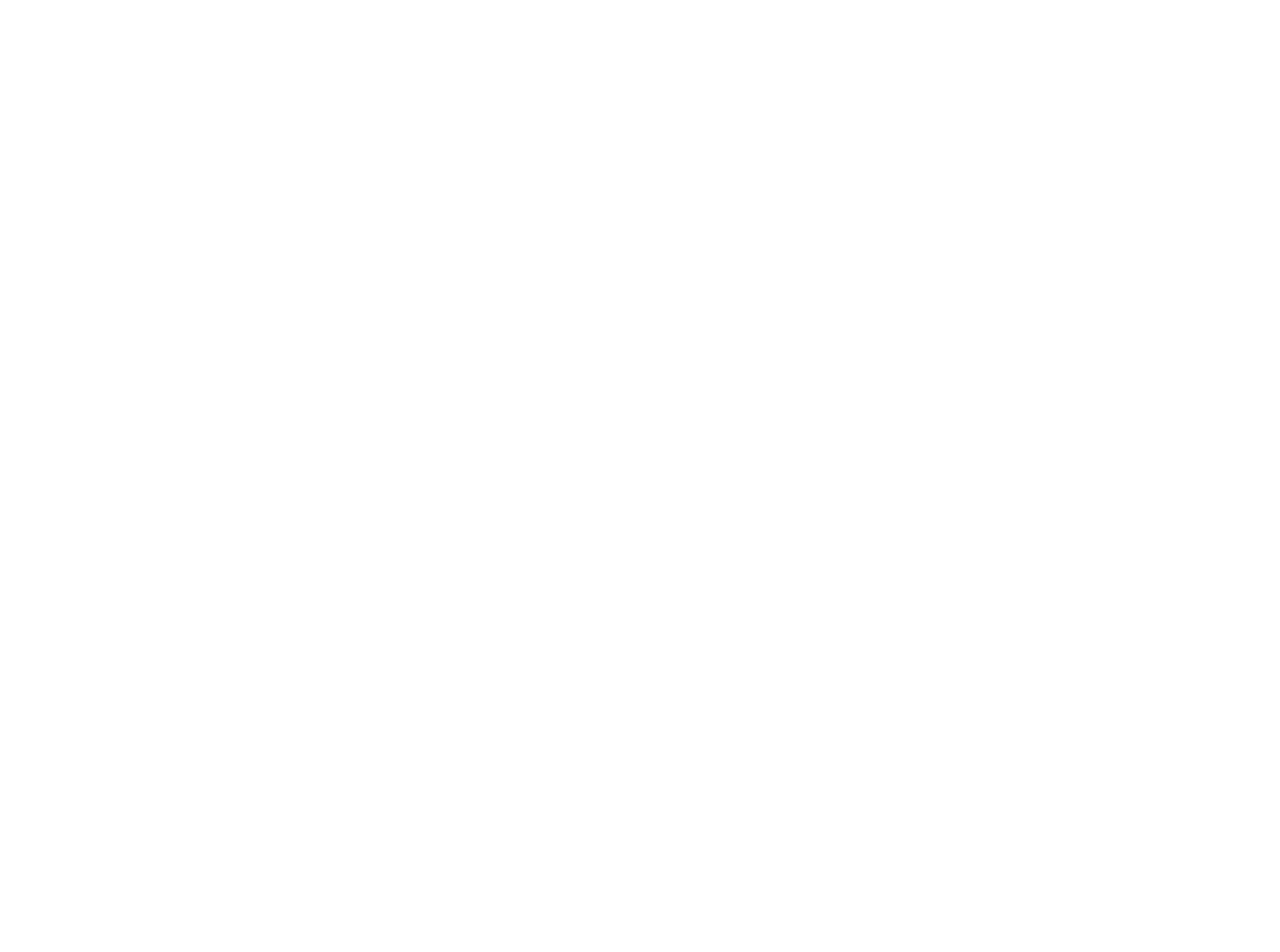
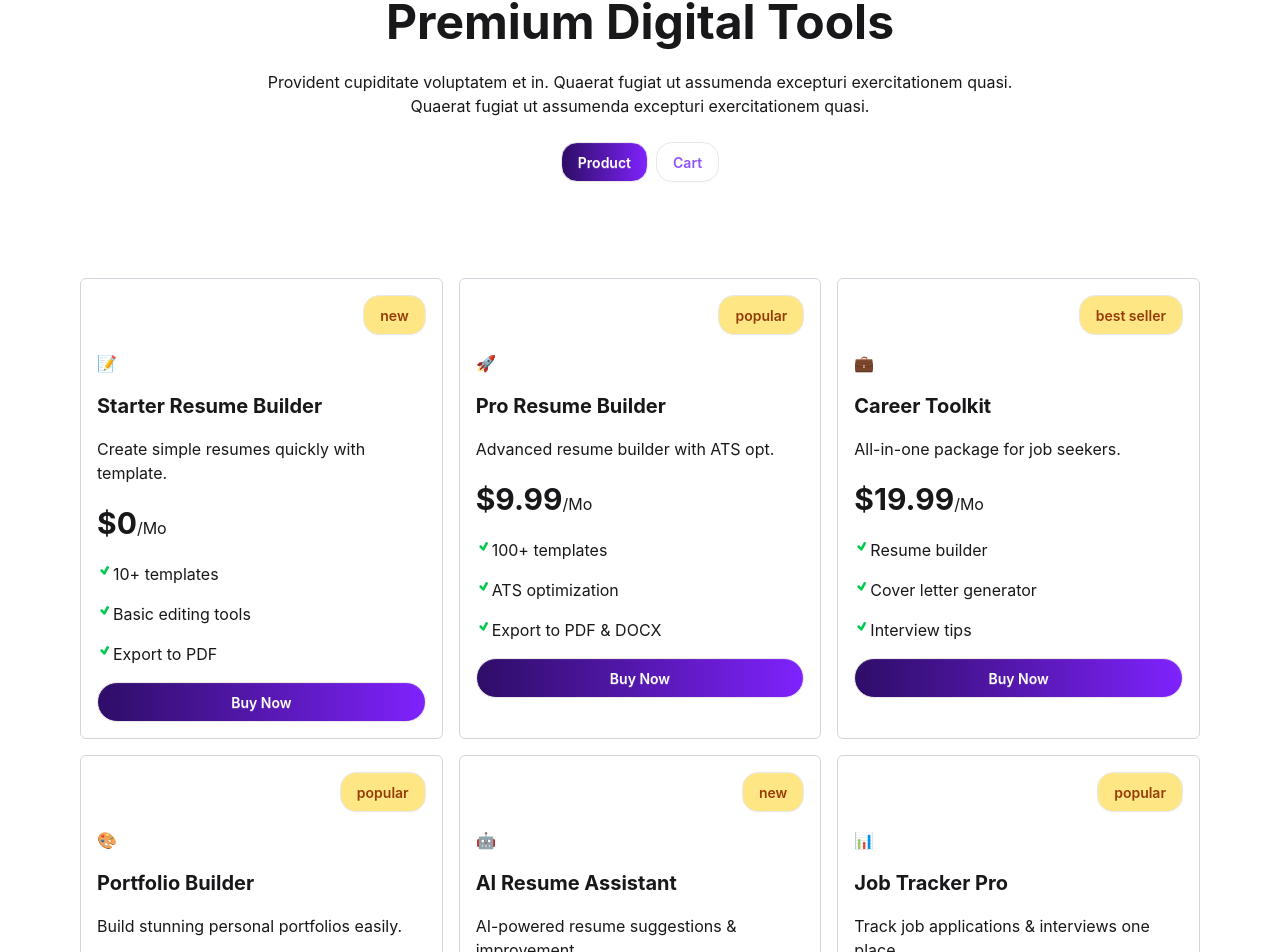
Before and after one commit to armanaanie/Assignment-Six-react-app, a React (Vite) app: page / in a window 1280 px wide. Shown: the part 1211-2163 px from the top of the page. Before the commit the page ends 1113 px from the top, so only its background shows below. Built offline with nearby package versions, Linux system fonts and the light colour scheme.

Commit message:
three  commit

```diff
--- /dev/null
+++ b/public/product.json
@@ -0,0 +1,68 @@
+[
+  {
+    "id": 1,
+    "name": "Starter Resume Builder",
+    "description": "Create simple resumes quickly with template.",
+    "price": 0,
+    "period": "one-time",
+    "tag": "new",
+    "tagType": "new",
+    "features": "10+ templates, Basic editing tools, Export to PDF",
+    "icon": "📝"
+  },
+  {
+    "id": 2,
+    "name": "Pro Resume Builder",
+    "description": "Advanced resume builder with ATS opt.",
+    "price": 9.99,
+    "period": "monthly",
+    "tag": "popular",
+    "tagType": "popular",
+    "features": "100+ templates, ATS optimization, Export to PDF & DOCX",
+    "icon": "🚀"
+  },
+  {
+    "id": 3,
+    "name": "Career Toolkit",
+    "description": "All-in-one package for job seekers.",
+    "price": 19.99,
+    "period": "monthly",
+    "tag": "best seller",
+    "tagType": "best seller",
+    "features": "Resume builder, Cover letter generator, Interview tips",
+    "icon": "💼"
+  },
+  {
+    "id": 4,
+    "name": "Portfolio Builder",
+    "description": "Build stunning personal portfolios easily.",
+    "price": 14.99,
+    "period": "yearly",
+    "tag": "popular",
+    "tagType": "popular",
+    "features": "Custom domains, Drag & drop builder, Responsive design",
+    "icon": "🎨"
+  },
+  {
+    "id": 5,
+    "name": "AI Resume Assistant",
+    "description": "AI-powered resume suggestions & improvement.",
+    "price": 12.99,
+    "period": "monthly",
+    "tag": "new",
+    "tagType": "new",
+    "features": "AI content suggestions, Grammar correction, Keyword optimization",
+    "icon": "🤖"
+  },
+  {
+    "id": 6,
+    "name": "Job Tracker Pro",
+    "description": "Track job applications & interviews one place.",
+    "price": 7.99,
+    "period": "monthly",
+    "tag": "popular",
+    "tagType": "popular",
+    "features": "Application tracking, Interview reminders, Company notes",
+    "icon": "📊"
+  }
+]
--- a/src/App.jsx
+++ b/src/App.jsx
@@ -4,13 +4,17 @@
 import Navbar from './components/homepage/navbar/Navbar'
 import Banner from './components/homepage/banner/banner'
 import Start from './components/homepage/Start/Start'
+import Product from './components/homepage/product/Product'
+const pricingPromise= fetch('/public/product.json').then(res => res.json());
+
 function App() {
 
 
   return (
     <><div className=' '><Navbar></Navbar>
       <Banner></Banner>
-      <Start></Start></div>
+      <Start></Start>
+      <Product pricingPromise={pricingPromise}></Product></div>
 
     </>
   )
--- a/src/components/homepage/banner/banner.jsx
+++ b/src/components/homepage/banner/banner.jsx
@@ -20,7 +20,7 @@
 <br />
 software—all in one place. Start creating faster today.
 
-<br />
+
 Explore Products
 
       </p>
--- /dev/null
+++ b/src/components/homepage/product/AvailableProduct/AvailableProduct.jsx
@@ -0,0 +1,16 @@
+import React from 'react';
+import { use } from 'react';
+import PricingCard from './card/PricingCard';
+const AvailableProduct = ({pricingPromise}) => {
+    const pricingData = use(pricingPromise);
+    console.log(pricingData.length)
+    return (
+        <div className='grid grid-cols-2 md:grid-cols-3 gap-4 px-20'>
+            {
+                pricingData.map(pricing=> <PricingCard key={pricing.id} pricing={pricing}></PricingCard>)
+            }
+        </div>
+    );
+};
+
+export default AvailableProduct;
--- /dev/null
+++ b/src/components/homepage/product/AvailableProduct/card/Feature/FeatureCard.jsx
@@ -0,0 +1,11 @@
+import React from 'react';
+import { DiVim } from 'react-icons/di';
+import { TiTick } from "react-icons/ti";
+const FeatureCard = ({feature}) => {
+    console.log(feature)
+    return (
+        <div className='flex'><TiTick className='text-green-500'/>  {feature}</div>
+    );
+};
+
+export default FeatureCard;
--- /dev/null
+++ b/src/components/homepage/product/AvailableProduct/card/PricingCard.jsx
@@ -0,0 +1,21 @@
+import React from 'react';
+import Writing from "../../../../../assets/products/writing_2327400 1.png"
+import FeatureCard from './Feature/FeatureCard';
+const PricingCard = ({pricing}) => {
+    console.log(pricing)
+    const {name,description,price,tagType,features,icon}= pricing;
+    return (
+        <div className='flex flex-col gap-4 border-gray-300 border p-4 rounded-md h-full'>
+            <button className=' rounded-2xl bg-amber-200 text-amber-800 btn self-end'>{tagType}</button>
+            <span>{icon}</span>
+            <h1 className="font-bold text-[20px]">{name}</h1>  <p>{description}</p>
+            <p><span className='font-bold text-[30px]'>${price}</span>/Mo</p>                             {features.split(",").map((feature, index) => (
+  <FeatureCard key={index} feature={feature.trim()} />
+))} <button className='btn  bg-linear-to-r from-violet-950 to-violet-600 text-white rounded-3xl '>Buy Now</button>
+
+
+        </div>
+    );
+};
+
+export default PricingCard;
--- a/src/components/homepage/product/Product.jsx
+++ b/src/components/homepage/product/Product.jsx
@@ -0,0 +1,34 @@
+
+import AvailableProduct from './AvailableProduct/AvailableProduct';
+import { Suspense } from 'react';
+import { useState } from 'react';
+
+const Product = ({ pricingPromise }) => {
+    const[selected,setSelected]=useState("Available")
+console.log(selected,"selected")
+    return (
+        <div>
+            <div className="hero bg-white my-20">
+                <div className="hero-content text-center">
+                    <div className="">
+                        <h1 className="text-5xl font-bold">Premium Digital Tools</h1>
+                        <p className="py-6">
+                            Provident cupiditate voluptatem et in. Quaerat fugiat ut assumenda excepturi exercitationem
+                            quasi. <br /> Quaerat fugiat ut assumenda excepturi exercitationem
+                            quasi.
+                        </p>
+                        <div className='flex gap-2 item-center justify-center'>
+                            <button onClick={() => setSelected("Available")}
+                            className={`btn ${selected==="Available"?"bg-linear-to-r from-violet-950 to-violet-600 text-white":"bg-white text-violet-500"} rounded-2xl`}>Product</button>
+                            <button onClick={() => setSelected("Cart")}
+                             className={`btn ${selected==="Cart"?"bg-linear-to-r from-violet-950 to-violet-600 text-white":"bg-white text-violet-500"} rounded-2xl`}>Cart</button></div>
+
+                    </div>
+                </div>
+            </div>
+            <Suspense fallback={<span className="loading loading-bars loading-xs"></span>}><AvailableProduct pricingPromise={pricingPromise}></AvailableProduct></Suspense>
+        </div>
+    );
+};
+
+export default Product;
```
